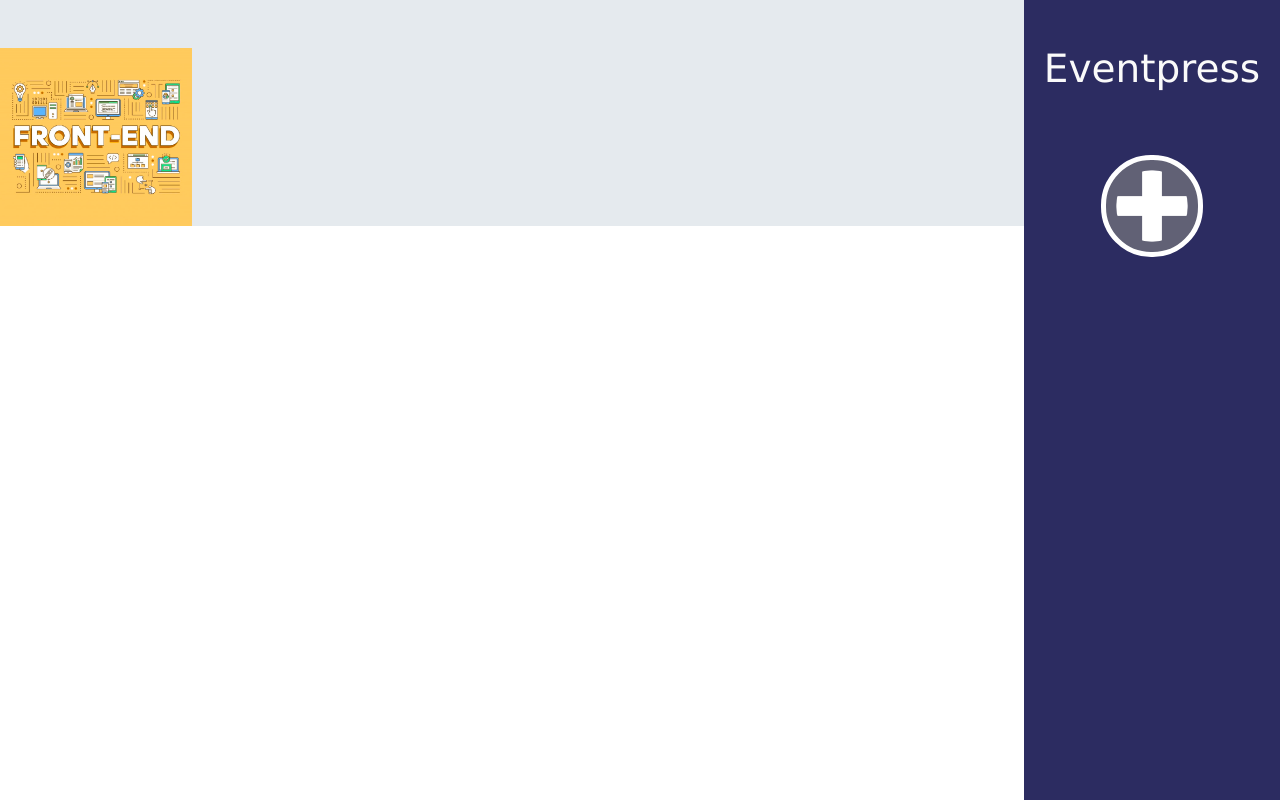
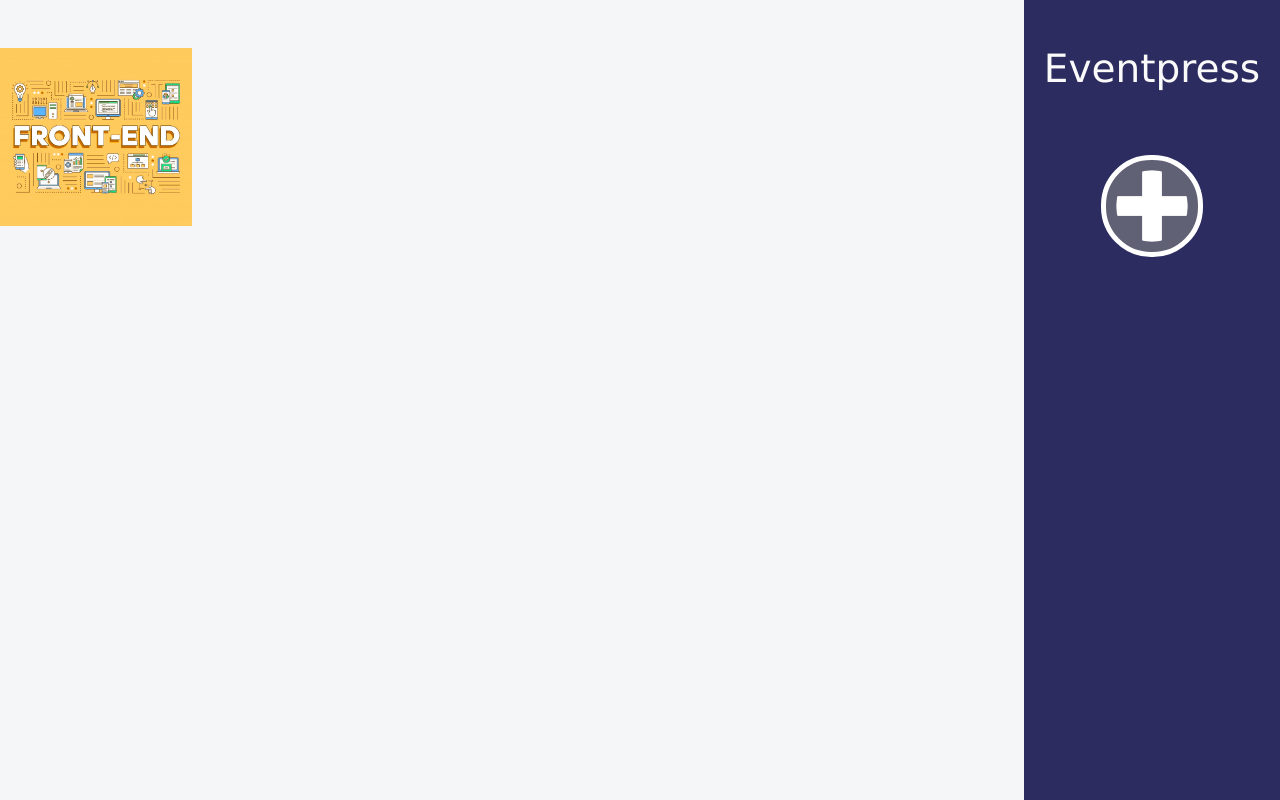
Before and after one commit to HarmenGerritsen/Eventpress, a React (Create React App) app: page / in a window 1280 px wide. Shown: the top 800 px of the page. Built offline with nearby package versions, Linux system fonts and the light colour scheme.

Commit message:
changed background

```diff
--- a/src/App.css
+++ b/src/App.css
@@ -1,6 +1,7 @@
 .App {
   text-align: center;
-  background-color: rgb(229, 234, 238);
+  background-color: rgb(244, 246, 247);
+  height: 100vh;
 }
 
 .App-header {
--- a/src/App.js
+++ b/src/App.js
@@ -27,7 +27,7 @@ function App() {
         </a>
       </div>
 
-      <div className="App">
+      <div>
         <a href="#">
           <img onClick={handleShow2} className="fe1" src={fe1} alt=''>
           </img>
```
